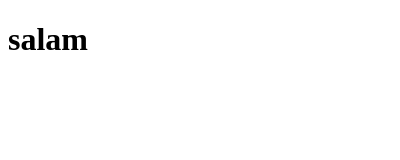
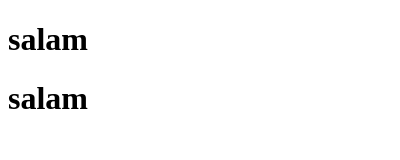
Before and after one commit to naasyakoot/mysimpleextensionforchrome, a browser extension: page popup.html in a window 400 px wide. Drawn offline with Linux system fonts and the light colour scheme.

Commit message:
works slowly concept wrong 4just ht

```diff
--- a/popup.html
+++ b/popup.html
@@ -6,5 +6,6 @@
 </head>
 <body>
     <h1>salam</h1>
+    <h1>salam</h1>
 </body>
 </html>
```
